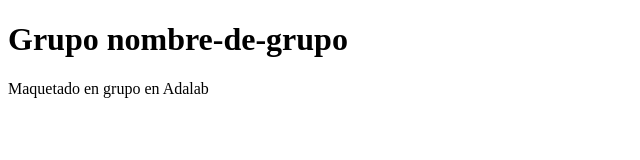
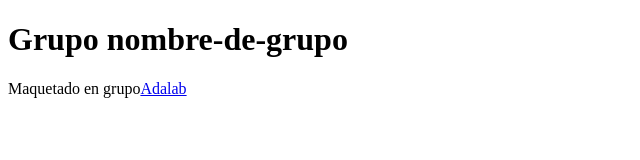
Before and after one commit to libertadcc/ejercicio1, a plain HTML site: page index.html in a window 1280 px wide. Shown: the full height of the page, 0-640 px from the left. Drawn offline with Linux system fonts and the light colour scheme.

Commit message:
link en footer

```diff
--- a/index.html
+++ b/index.html
@@ -13,7 +13,7 @@
         <section class="contenido"></section>
     </main>
     <footer>
-        <p>Maquetado en grupo en Adalab</p>
+        <p>Maquetado en grupo<a href="https://adalab.es">Adalab</a></p>
     </footer>
 </body>
 </html>
```
